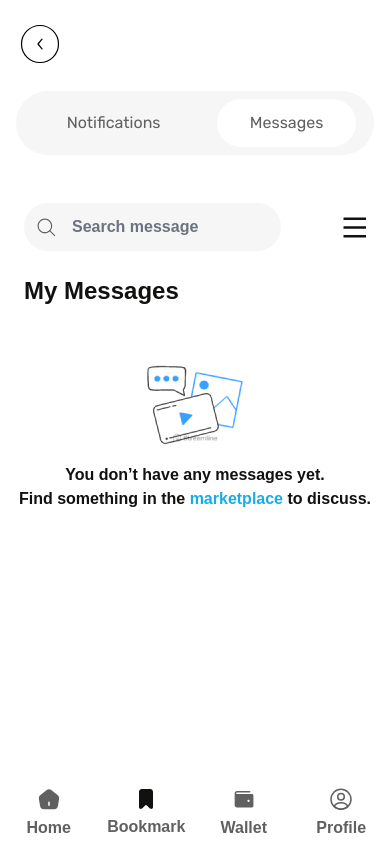
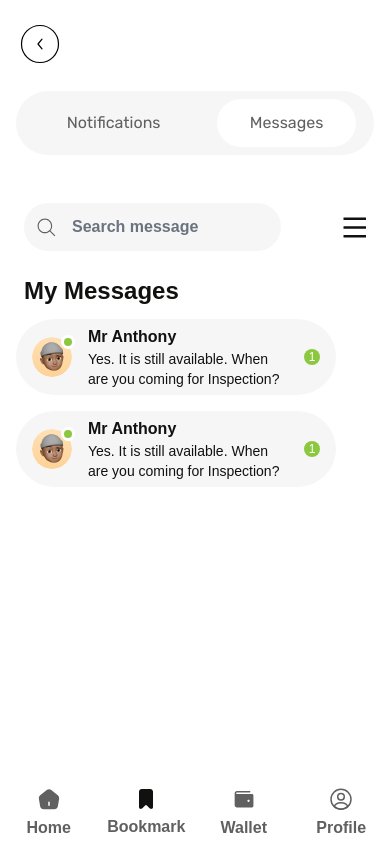
Before and after one commit to Kingsleyaham/chat-box-notification, a React (Vite) app: page /chat in a window 390 px wide. Built offline with nearby package versions, Linux system fonts and the light colour scheme; a web font is replaced by a local one.

Commit message:
fix: hide message auto suggestion in mobile devices

```diff
--- a/src/pages/dashboard/chat/Chats.tsx
+++ b/src/pages/dashboard/chat/Chats.tsx
@@ -122,7 +122,7 @@ const Chats = () => {
             </div>
           </div>
         </div>
-        {inputIsFocused && <ChatReplySuggestions />}
+        {inputIsFocused && !isTabletOrMobile && <ChatReplySuggestions />}
         <ChatFooter setInputIsFocused={setInputIsFocused} />
       </div>
     </div>
--- a/src/pages/dashboard/chat/components/ChatMobileSideBar.tsx
+++ b/src/pages/dashboard/chat/components/ChatMobileSideBar.tsx
@@ -6,7 +6,7 @@ import NoMessages from "./NoMessages";
 const ChatMobileSideBar = () => {
   // will be removed during implementation
   // just to mock when there is no messages
-  const noMessage = true;
+  const noMessage = false;
   return (
     <div>
       <div className="flex justify-between px-6 items-center pb-3">
--- a/src/pages/dashboard/chat/components/ChatReplySuggestions.tsx
+++ b/src/pages/dashboard/chat/components/ChatReplySuggestions.tsx
@@ -1,6 +1,6 @@
 const ChatReplySuggestions = () => {
   return (
-    <div className="fixed flex justify-center items-center gap-3 z-10 bottom-28 w-full left-0 pl-96">
+    <div className="fixed flex justify-center items-center gap-3 z-10 bottom-28 w-full left-0 lg:pl-96">
       <button className="btn  border-primary bg-transparent hover:border-primary">
         Is it still available?
       </button>
```
